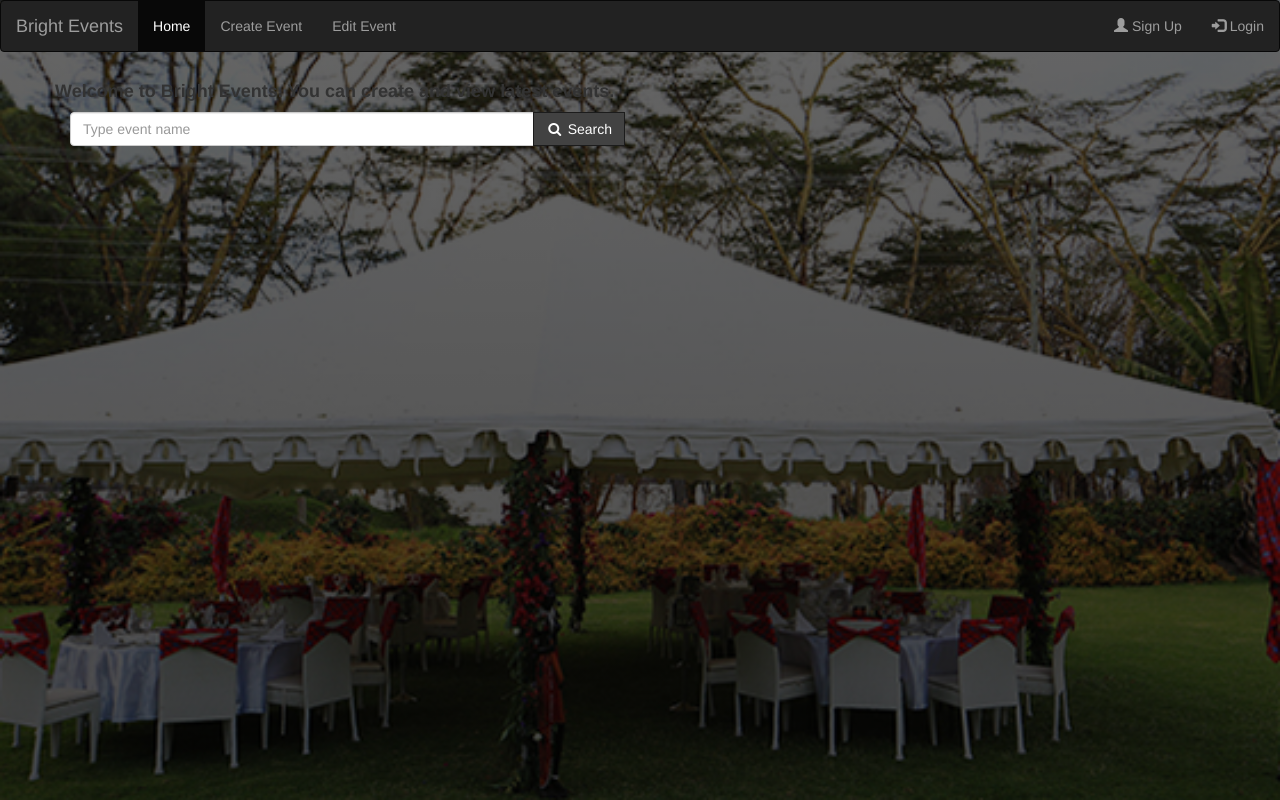
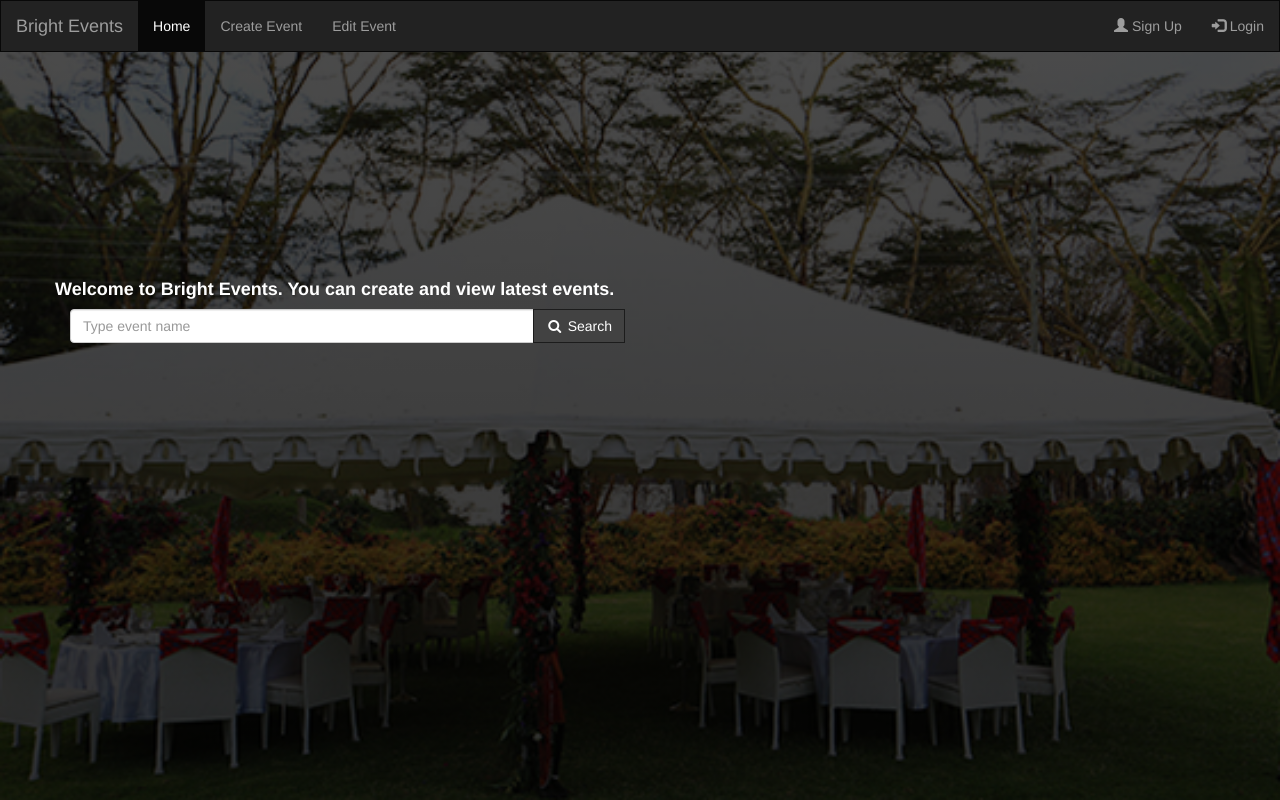
Before and after one commit to Rodgers-M/Bright_events, a Python web app: template designs/ui/templates/index.html in a window 1280 px wide. Run offline with Jinja, Linux system fonts and the light colour scheme; the template is opened without the code that fills it, so the values that code supplies are empty; some libraries are stand-ins or nearby versions.

Commit message:
(style) : style the text box

```diff
--- a/designs/ui/static/styles.css
+++ b/designs/ui/static/styles.css
@@ -15,12 +15,17 @@ html{
  * Index page styles
  * -----------------------------------------------------*/
 #bckgrndimg{
-  background-image: linear-gradient(rgba(0, 0, 0, 0.6), rgba(0, 0, 0, 0.7)), url('img/events.jpg');
+  background-image: linear-gradient(rgba(0, 0, 0, 0.7), rgba(0, 0, 0, 0.8)), url('img/events.jpg');
   background-size: cover;
   background-position: center;
   height: 100vh;
   background-attachment: fixed;
 
+}
+.text-box{
+    position: relative;
+    margin-top: 17%;
+    color: white;
 }
 .btn-search {
 	  background: #424242;
@@ -46,3 +51,38 @@ html{
 	background:linear-gradient(rgba(133,130,130,0.4),rgba(133,130,130,0.4));
 	margin-top: 5%;
 }
+
+/* ------------------------------------------------------
+ * Dashboard  styles
+ * -----------------------------------------------------*/
+/* Remove the navbar's default margin-bottom and rounded borders */
+    .navbar {
+      margin-bottom: 0;
+      border-radius: 0;
+    }
+
+    /* Set height of the grid so .sidenav can be 100% (adjust as needed) */
+    .row.content {height: 450px}
+
+    /* Set gray background color and 100% height */
+    .sidenav {
+      padding-top: 20px;
+      background-color: #f1f1f1;
+      height: 100%;
+    }
+
+    /* Set black background color, white text and some padding */
+    footer {
+      background-color: #555;
+      color: white;
+      padding: 15px;
+    }
+
+    /* On small screens, set height to 'auto' for sidenav and grid */
+    @media screen and (max-width: 767px) {
+      .sidenav {
+        height: auto;
+        padding: 15px;
+      }
+      .row.content {height:auto;}
+    }
```
